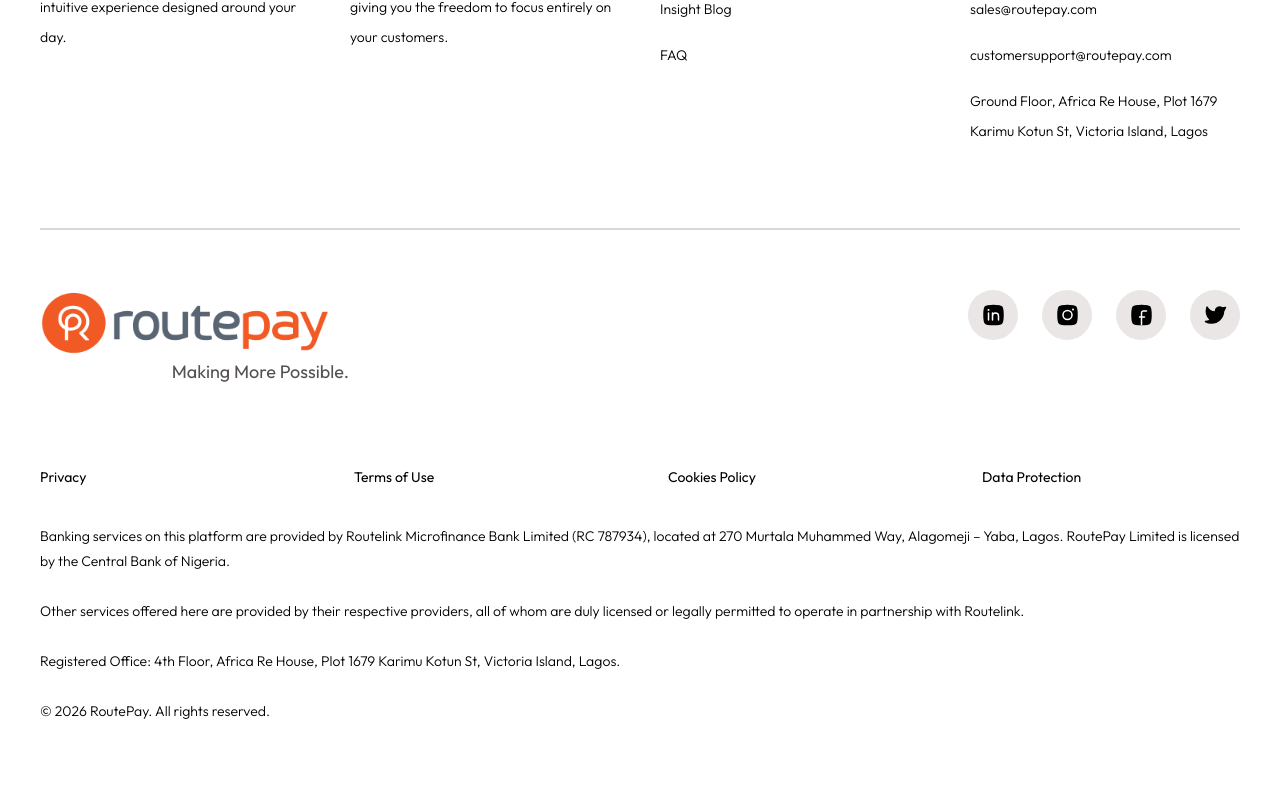
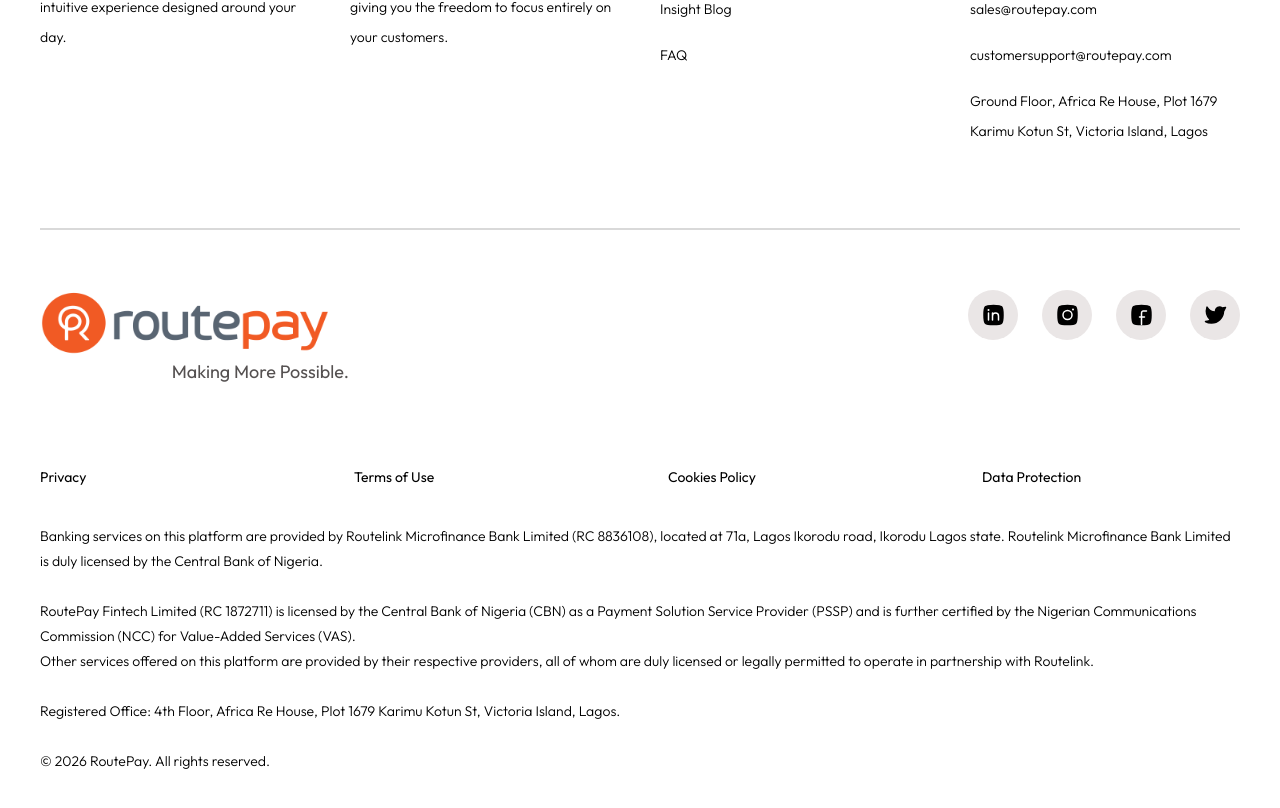
Before and after one commit to Tochi-Nwachukwu/RoutepayWebsite, a Next.js app: page / in a window 1280 px wide. Shown: the part 8808-9616 px from the top of the page. Before the commit the page ends 9572 px from the top, so only its background shows below. Built offline with nearby package versions, Linux system fonts and the light colour scheme.

Commit message:
Updates to the footer contact information

```diff
--- a/components/Footer.tsx
+++ b/components/Footer.tsx
@@ -142,15 +142,11 @@
                 </div>
                 <div>
                   <p className=" leading-6.25 text-[14px]">
-                    Banking services on this platform are provided by Routelink
-                    Microfinance Bank Limited (RC 787934), located at 270 Murtala
-                    Muhammed Way, Alagomeji – Yaba, Lagos. RoutePay Limited is
-                    licensed by the Central Bank of Nigeria. <br /> <br />
-                    Other services offered here are provided by their respective
-                    providers, all of whom are duly licensed or legally permitted
-                    to operate in partnership with Routelink. <br /> <br />
-                    Registered Office: 4th Floor, Africa Re House, Plot 1679
-                    Karimu Kotun St, Victoria Island, Lagos. <br /> <br />© 2026
+                    Banking services on this platform are provided by Routelink Microfinance Bank Limited (RC 8836108), located at 71a, Lagos Ikorodu road, Ikorodu Lagos state. Routelink Microfinance Bank Limited is duly licensed by the Central Bank of Nigeria. <br /> <br />
+                    RoutePay Fintech Limited (RC 1872711) is licensed by the Central Bank of Nigeria (CBN) as a Payment Solution Service Provider (PSSP) and is further certified by the Nigerian Communications Commission (NCC) for Value-Added Services (VAS).
+                    <br></br>
+                    Other services offered on this platform are provided by their respective providers, all of whom are duly licensed or legally permitted to operate in partnership with Routelink.<br /> <br />
+                    Registered Office: 4th Floor, Africa Re House, Plot 1679 Karimu Kotun St, Victoria Island, Lagos. <br /> <br />© 2026
                     RoutePay. All rights reserved.
                   </p>
                 </div>
```
